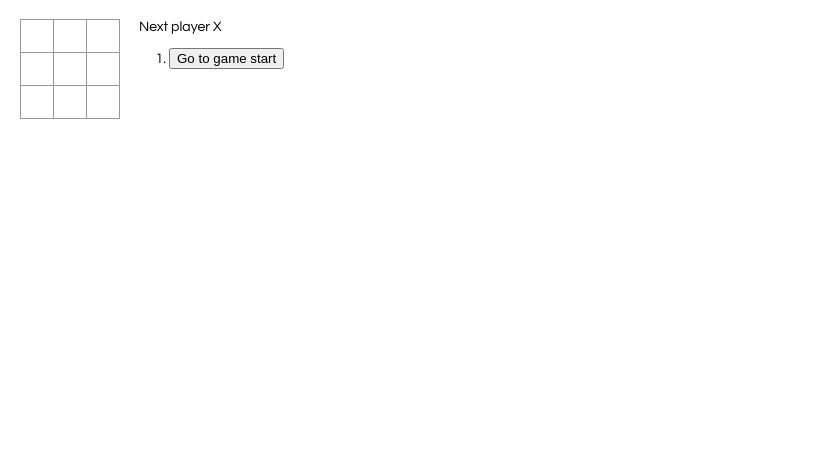
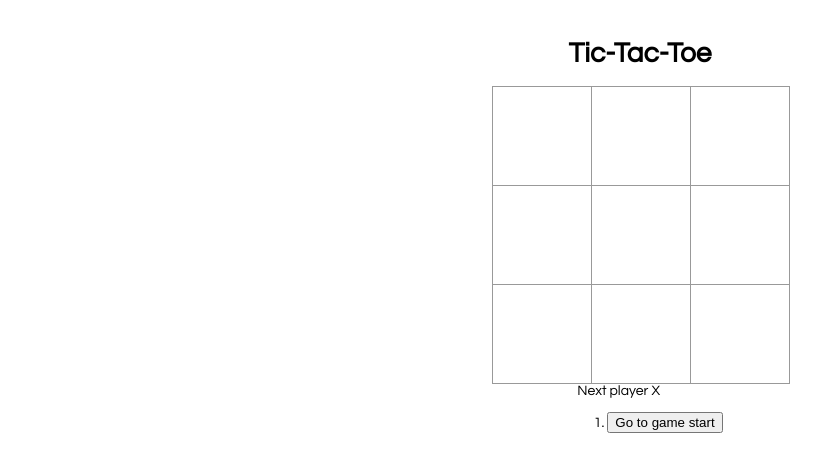
Before and after one commit to olympiawoj/tic-tac-toe, a React app: page / in a window 1280 px wide. Shown: the whole page, without its empty margins (0-833 px from the left). Built offline with nearby package versions, Linux system fonts and the light colour scheme.

Commit message:
Add title and styling to center game

```diff
--- a/src/index.css
+++ b/src/index.css
@@ -25,12 +25,12 @@ ul {
   font-size: 24px;
   font-weight: bold;
   line-height: 34px;
-  height: 34px;
+  height: 100px;
   margin-right: -1px;
   margin-top: -1px;
   padding: 0;
   text-align: center;
-  width: 34px;
+  width: 100px;
 }
 
 .square:focus {
@@ -43,6 +43,12 @@ ul {
 
 .game {
   display: flex;
+  flex-direction: column;
+  align-items: center;
+}
+
+.game-board {
+  display: flex;
   flex-direction: row;
 }
 
--- a/src/index.js
+++ b/src/index.js
@@ -22,7 +22,7 @@ class Board extends React.Component {
 
   render() {
     return (
-      <div>
+      <div >
         <div className="board-row">
           {this.renderSquare(0)}
           {this.renderSquare(1)}
@@ -111,6 +111,7 @@ class Game extends React.Component {
     return (
       //add display moves here
       <div className="game">
+        <h1>Tic-Tac-Toe </h1>
         <div className="game-board">
           <Board squares={current.squares} onClick={i => this.handleClick(i)} />
         </div>
```
